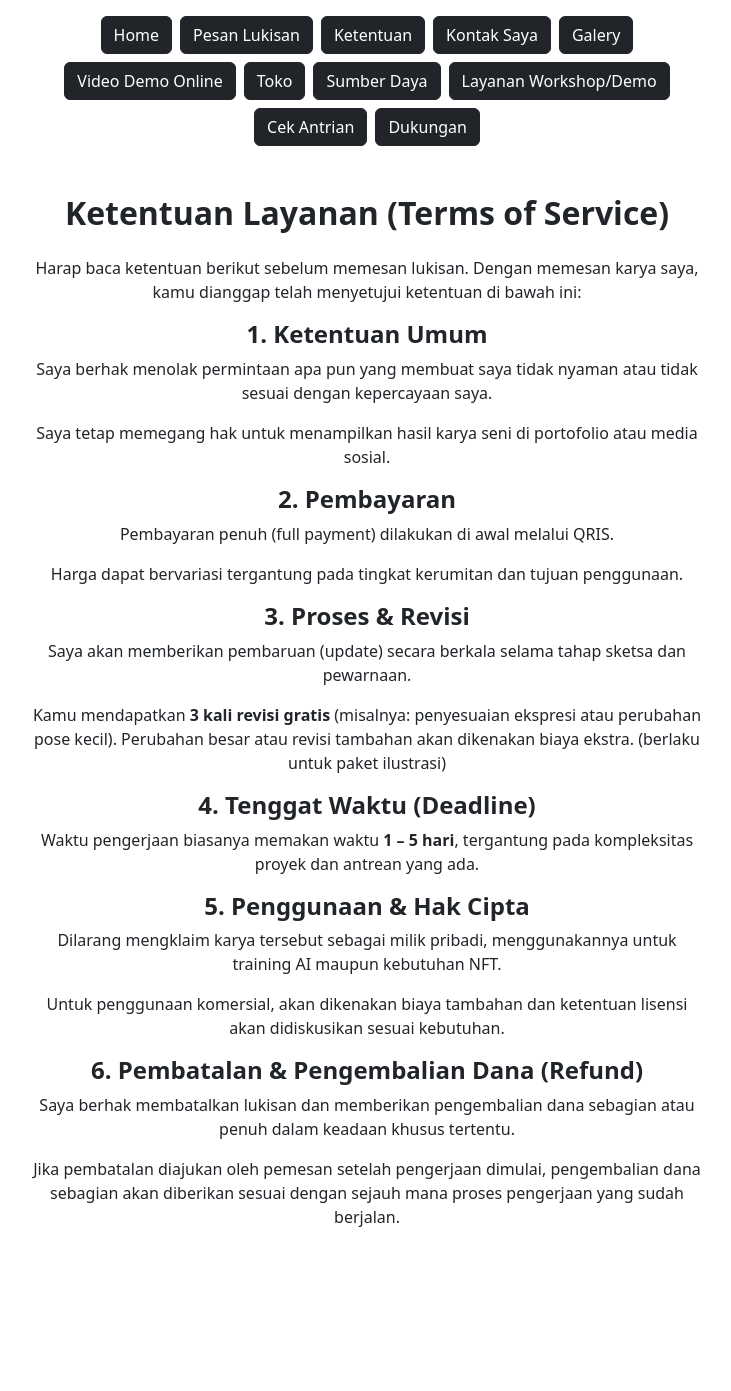
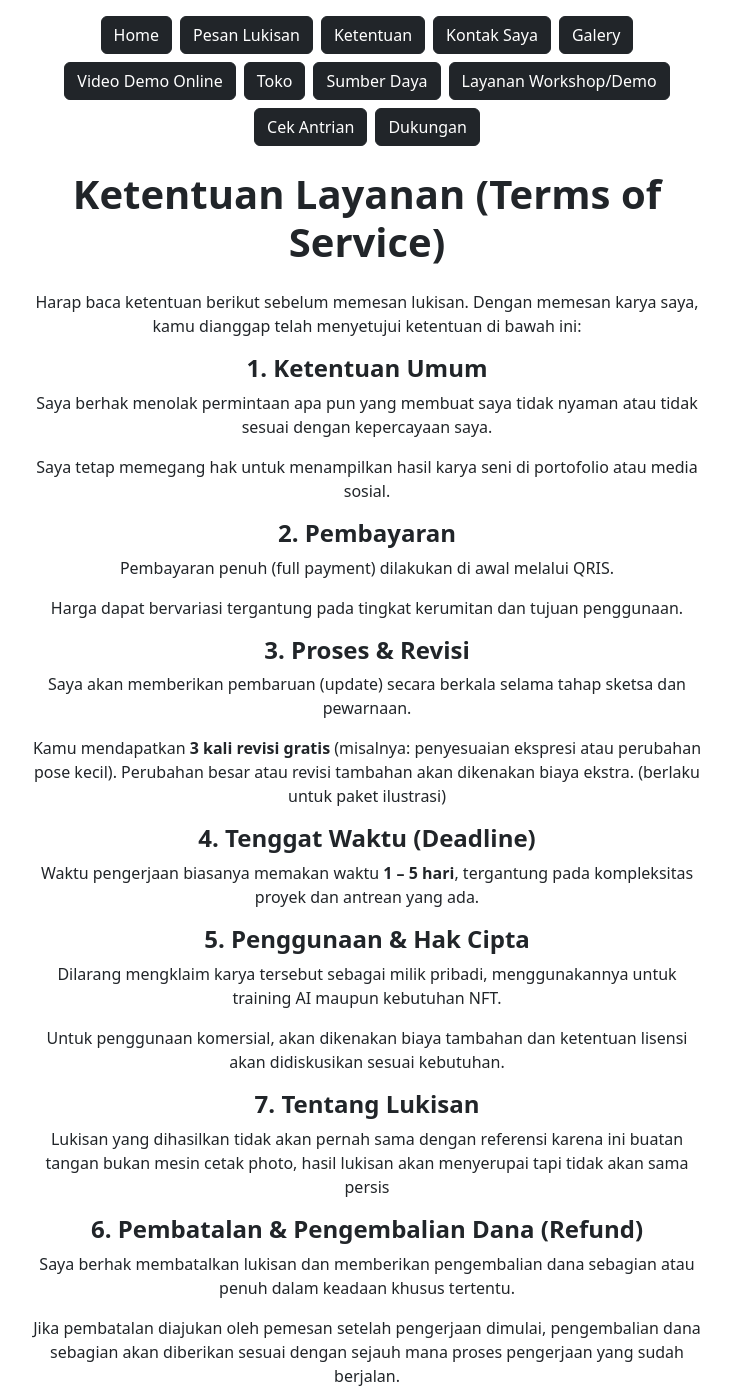
Before and after one commit to kodetumbuh/robiteh.github.io, a plain HTML site: page ketentuan_layanan.html in a window 1280 px wide. Shown: the whole page, without its empty margins (273-1004 px from the left). Before the commit the page ends 1309 px from the top, so only its background shows below. Drawn offline with Linux system fonts and the light colour scheme.

Commit message:
perbaikan minor

```diff
--- a/ketentuan_layanan.html
+++ b/ketentuan_layanan.html
@@ -44,8 +44,8 @@
     <a href="./dukungan.html" class="btn btn-dark">Dukungan</a>
   </div>
 
-<div id="ketentuan" class="text-start text-center py-5">
-		  <h2 class="fw-bold text-center mb-4">Ketentuan Layanan (Terms of Service)</h2>
+<div id="ketentuan" class="text-start text-center py-4">
+		  <h1 class="fw-bold text-center mb-4">Ketentuan Layanan (Terms of Service)</h1>
 		  <p class="text-center">Harap baca ketentuan berikut sebelum memesan lukisan. Dengan memesan karya saya, kamu dianggap telah menyetujui ketentuan di bawah ini:</p>
 
 		  <!-- 1. Umum -->
@@ -82,7 +82,15 @@
 			<p>Untuk penggunaan komersial, akan dikenakan biaya tambahan dan ketentuan lisensi akan didiskusikan sesuai kebutuhan.</p>
 		  </div>
 
+
+
 		  <!-- 6. Pembatalan & Pengembalian Dana -->
+		  <div>
+			<h4 class="fw-bold">7. Tentang Lukisan</h4>
+			<p>Lukisan yang dihasilkan tidak akan pernah sama dengan referensi karena ini buatan tangan bukan mesin cetak photo, hasil lukisan akan menyerupai tapi tidak akan sama persis</p>
+		  </div>
+
+		  		  <!-- 7. Pembatalan & Pengembalian Dana -->
 		  <div>
 			<h4 class="fw-bold">6. Pembatalan & Pengembalian Dana (Refund)</h4>
 			<p>Saya berhak membatalkan lukisan dan memberikan pengembalian dana sebagian atau penuh dalam keadaan khusus tertentu.</p>
```
Also changed, not shown: antrian.html (+4 -2 lines), index.html (+1 -1 lines).
